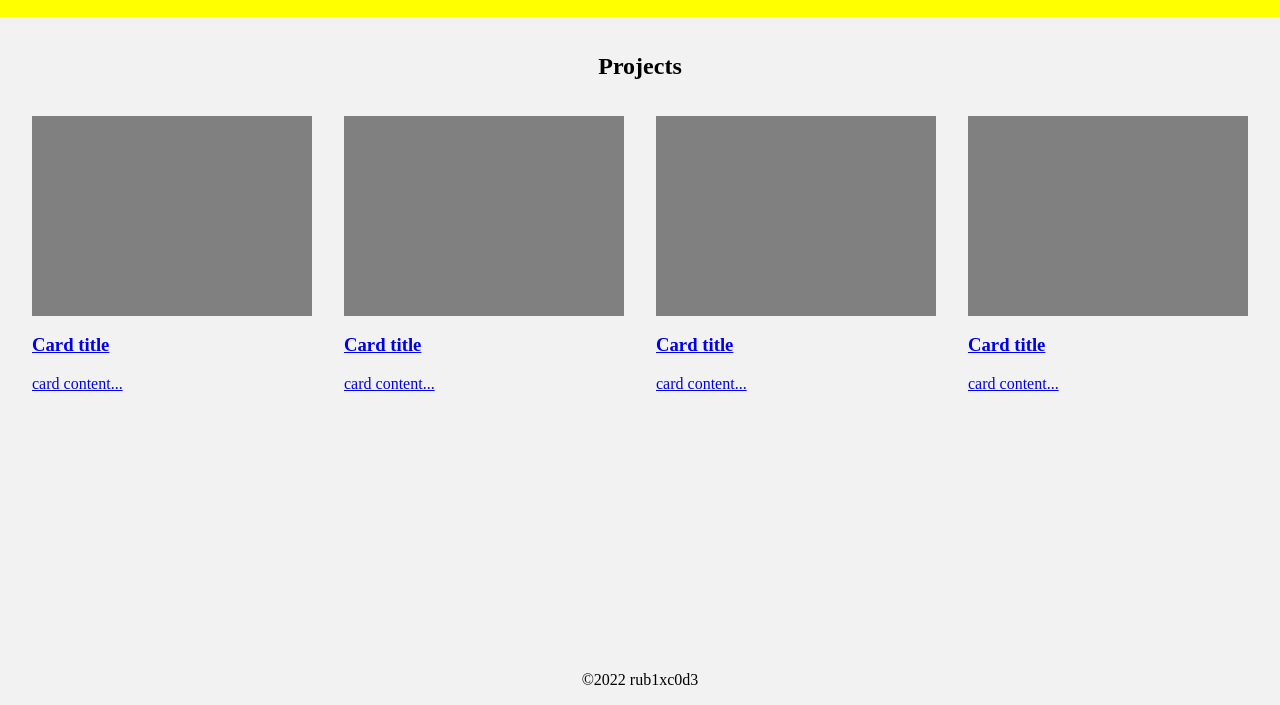
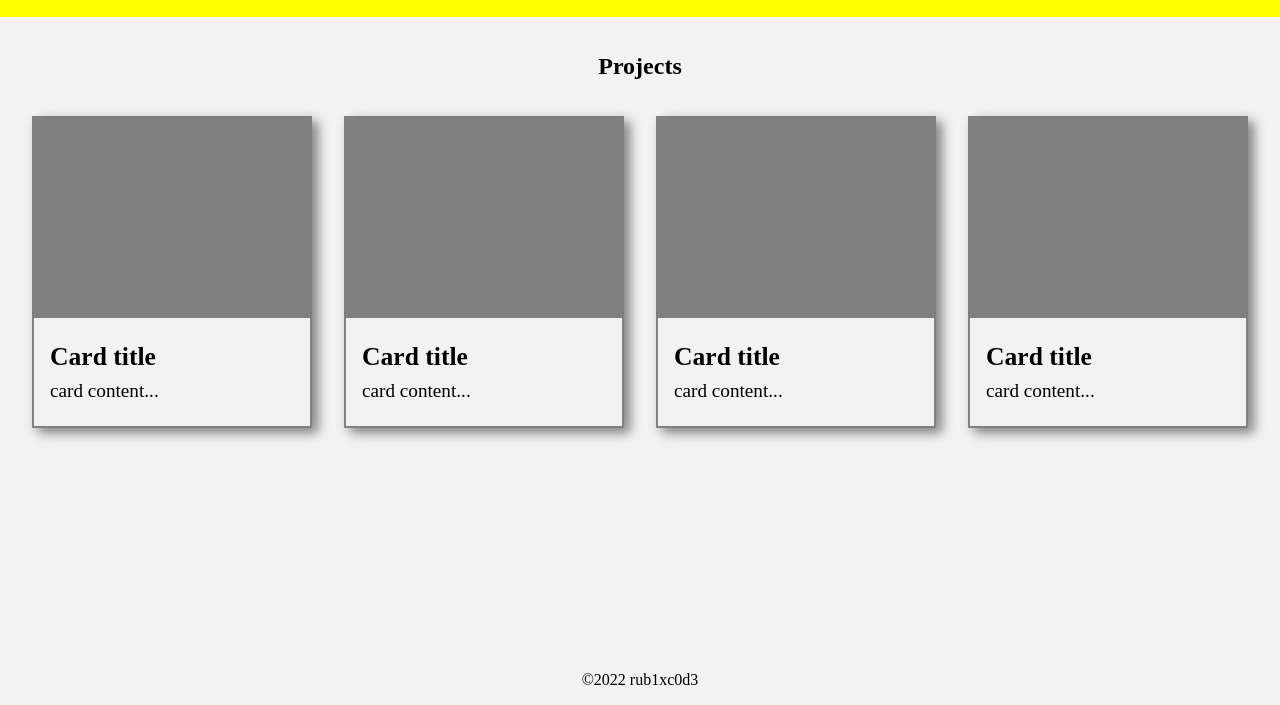
Before and after one commit to rub1xc0d3/javascript-playground, a plain HTML site: page index.html in a window 1280 px wide. Shown: the part 95-800 px from the top of the page. Drawn offline with Linux system fonts and the light colour scheme.

Commit message:
card ui shadow and added

```diff
--- a/css/style.css
+++ b/css/style.css
@@ -32,19 +32,36 @@ body {
     align-content: center;
     align-items: center;
     flex: 4;
-    padding: 16px;
+    margin: 16px;
+    border: 2px solid grey;
+    box-shadow: 6px 5px 11px grey;
 }
 
 .page main section .main-content .card a {
     width: 100%;
     height: 100%;
+    text-decoration: none;
+    color: black;
 }
-
 
 .page main section .main-content .card .card-img {
     background-color: grey;
     width: 100%;
     height: 200px;
+}
+
+.page main section .main-content .card .card-content {
+    padding: 16px;
+}
+
+.page main section .main-content .card .card-content h3 {
+    font-size: 1.6rem;
+    margin: 8px 0;
+}
+
+.page main section .main-content .card .card-content p {
+    font-size: 1.2rem;
+    margin: 8px 0;
 }
 
 .page footer {
```
Also changed, not shown: 1 other file.
